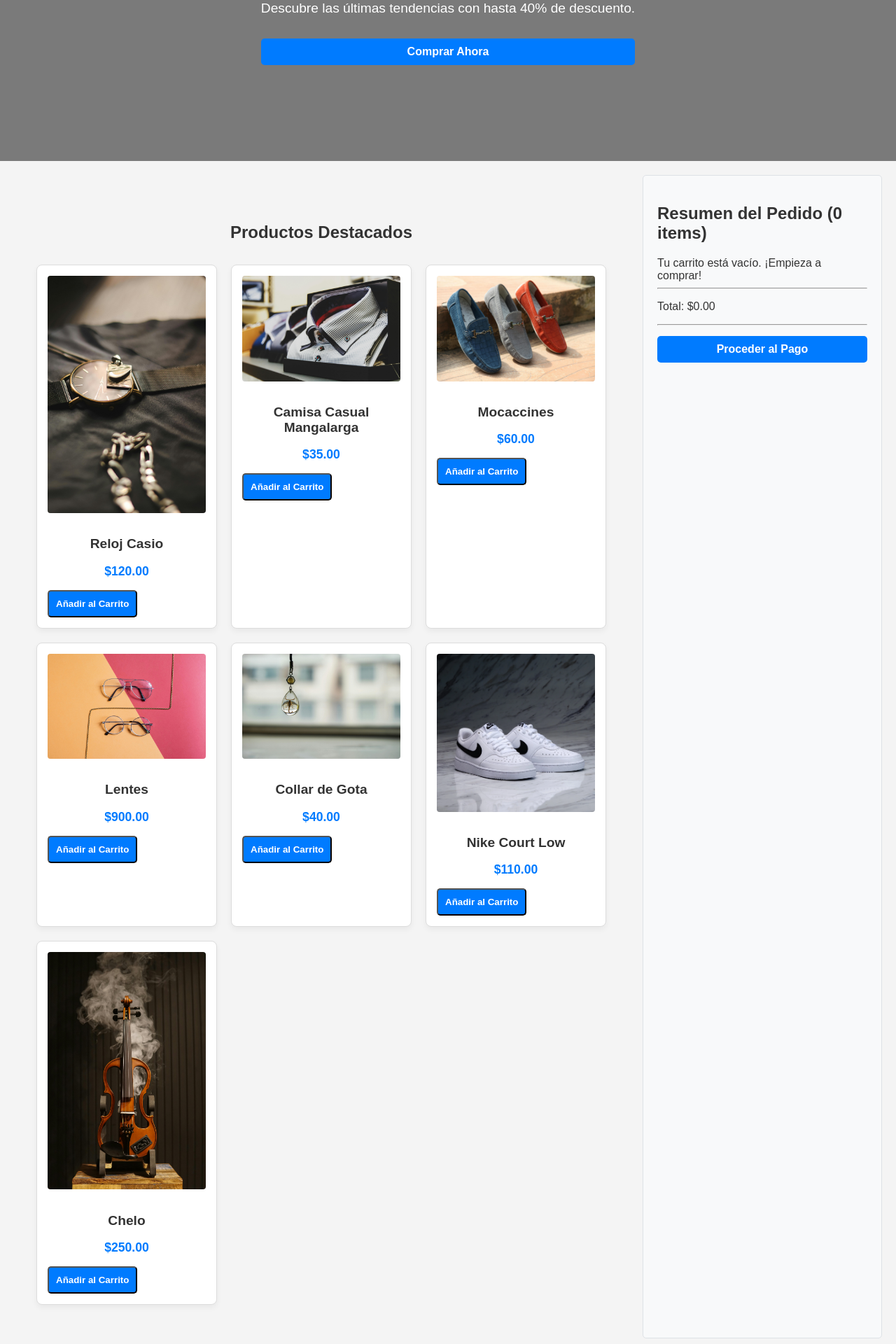
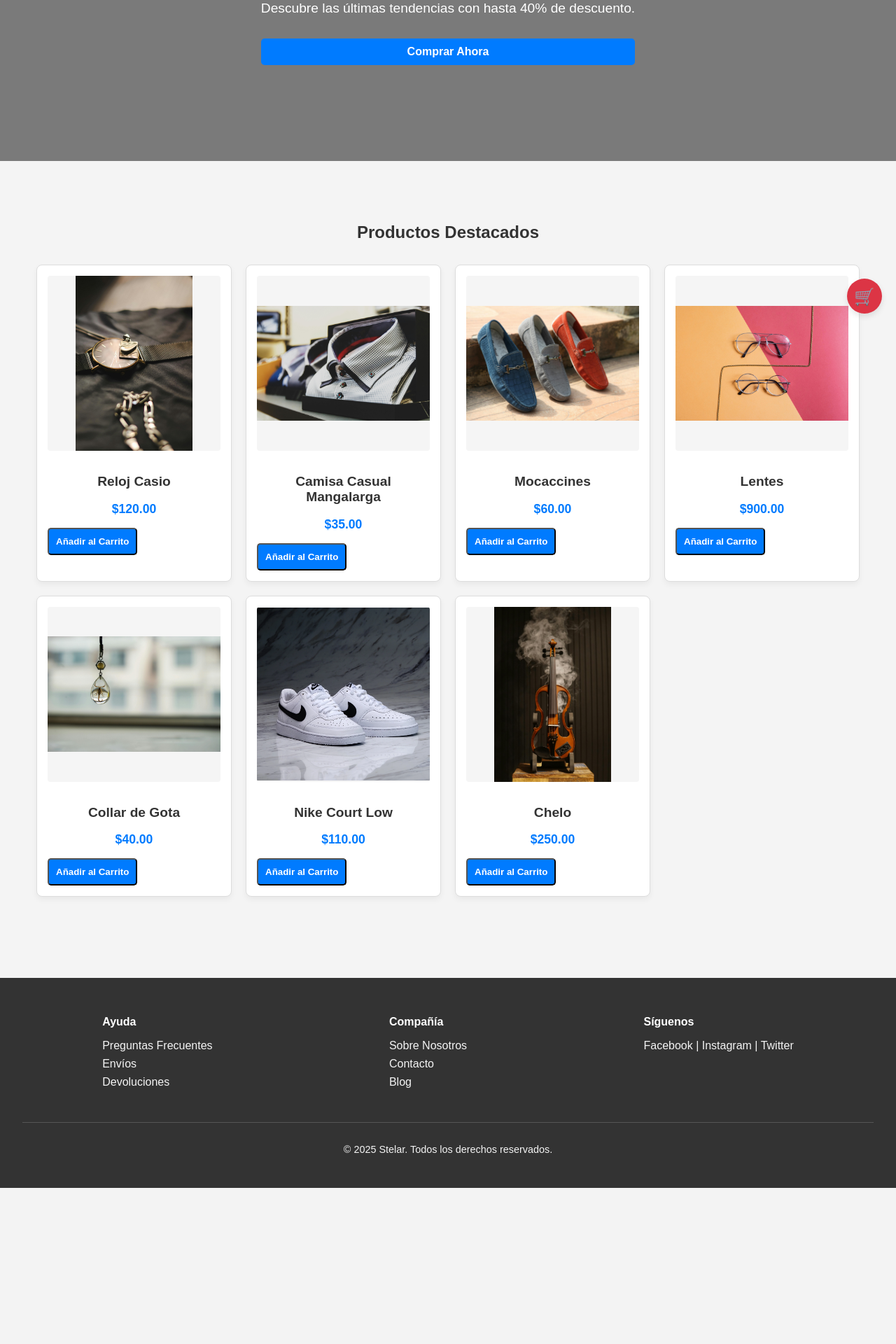
Before and after one commit to cosmik99/Stelar, a Django app: page /tienda/ in a window 1280 px wide. Shown: the part 332-2252 px from the top of the page at 70% size. After the commit the page ends 2029 px from the top, so only its background shows below. Run offline with Django 5.2, Linux system fonts and the light colour scheme; data comes from the database, SQL or seed files in the repository; both versions use the stored data as it was after the commit; some libraries are stand-ins or nearby versions.

Commit message:
Carrito - Stelar 90%

```diff
--- a/Stelar/store/models.py
+++ b/Stelar/store/models.py
@@ -1,6 +1,11 @@
 # store/models.py
+
 from django.db import models
 import datetime
+from PIL import Image
+from io import BytesIO
+from django.core.files.base import ContentFile
+import os
 
 
 # --- MODELO CATEGORY ---
@@ -24,32 +29,90 @@ class Customer(models.Model):
     password = models.CharField(max_length=100)
 
     def register(self):
-        """Guarda un nuevo cliente."""
         self.save()
 
     @staticmethod
     def get_customer_by_email(email):
-        """Obtiene un cliente por su correo electrónico."""
         try:
             return Customer.objects.get(email=email)
         except Customer.DoesNotExist:
             return None
 
     def isExists(self):
-        """Verifica si el cliente ya existe por su correo."""
         return Customer.objects.filter(email=self.email).exists()
 
     def __str__(self):
         return f"{self.first_name} {self.last_name}"
 
 
-# --- MODELO PRODUCT ---
+# --- MODELO PRODUCT (CON REDIMENSIONAMIENTO A TAMAÑO EXACTO Y RELLENO) ---
 class Product(models.Model):
     name = models.CharField(max_length=60)
     price = models.DecimalField(max_digits=10, decimal_places=2, default=0.00)
     category = models.ForeignKey(Category, on_delete=models.CASCADE, default=1)
     description = models.CharField(max_length=250, default='', blank=True, null=True)
     image = models.ImageField(upload_to='uploads/products/', blank=True, null=True)
+
+    # ---------------------------------------------------------------------
+    # 🎉 LÓGICA DE REDIMENSIONAMIENTO A 250x250 CON RELLENO WHITESMOKE 🎉
+    # ---------------------------------------------------------------------
+    def save(self, *args, **kwargs):
+        # 1. Guarda el modelo primero para que el archivo de imagen tenga una ruta (path)
+        super().save(*args, **kwargs)
+
+        # 2. Verifica si se subió una imagen
+        if self.image:
+            img = Image.open(self.image.path)
+
+            TARGET_WIDTH = 250
+            TARGET_HEIGHT = 250
+            TARGET_SIZE = (TARGET_WIDTH, TARGET_HEIGHT)
+            FILL_COLOR = (245, 245, 245) # Color 'whitesmoke' en RGB
+
+            # 3. Calcular la relación de aspecto de la imagen original
+            original_width, original_height = img.size
+            aspect_ratio = original_width / original_height
+
+            # 4. Redimensionar la imagen para que quepa en el cuadrado de 250x250
+            # manteniendo su proporción. Escala para que el lado más largo sea 250.
+            if original_width > original_height:
+                # La imagen es más ancha que alta, ajusta el ancho a 250
+                new_width = TARGET_WIDTH
+                new_height = int(new_width / aspect_ratio)
+            else:
+                # La imagen es más alta que ancha (o cuadrada), ajusta el alto a 250
+                new_height = TARGET_HEIGHT
+                new_width = int(new_height * aspect_ratio)
+
+            # Redimensiona la imagen al tamaño calculado
+            img = img.resize((new_width, new_height), Image.Resampling.LANCZOS)
+
+            # 5. Crear un nuevo lienzo de 250x250 con el color de fondo
+            canvas = Image.new('RGB', TARGET_SIZE, color=FILL_COLOR)
+
+            # 6. Calcular la posición para pegar la imagen redimensionada en el centro
+            x_offset = (TARGET_WIDTH - new_width) // 2
+            y_offset = (TARGET_HEIGHT - new_height) // 2
+
+            # 7. Pegar la imagen redimensionada en el centro del lienzo
+            canvas.paste(img, (x_offset, y_offset))
+
+            # 8. Preparar el buffer de memoria para guardar la imagen final
+            temp_buffer = BytesIO()
+
+            # Determina el formato (JPEG o PNG) basado en la extensión original
+            file_extension = os.path.splitext(self.image.name)[1].lower()
+            img_format = 'PNG' if file_extension == '.png' else 'JPEG'
+
+            # Guarda la imagen final (el lienzo) en el buffer
+            canvas.save(temp_buffer, format=img_format, quality=90)
+
+            # 9. Reemplaza la imagen antigua en el ImageField con la nueva data del lienzo
+            self.image.file = ContentFile(temp_buffer.getvalue())
+
+            # 10. Guarda el modelo *otra vez*, actualizando SOLO el campo 'image'
+            super().save(update_fields=['image'])
+
 
     def __str__(self):
         return self.name
@@ -63,21 +126,19 @@ class Product(models.Model):
         try:
             return self.image.url
         except:
-            return 'https://via.placeholder.com/200x200.png?text=Sin+Imagen'
+            # Puedes ajustar el placeholder a 250x250 para que coincida con el tamaño redimensionado
+            return 'https://via.placeholder.com/250x250.png?text=Sin+Imagen'
 
     @staticmethod
     def get_products_by_id(ids):
-        """Obtiene una lista de productos por sus IDs."""
         return Product.objects.filter(id__in=ids)
 
     @staticmethod
     def get_all_products():
-        """Obtiene todos los productos."""
         return Product.objects.all()
 
     @staticmethod
     def get_all_products_by_categoryid(category_id):
-        """Filtra productos por categoría."""
         if category_id:
             return Product.objects.filter(category=category_id)
         else:
@@ -99,10 +160,8 @@ class Order(models.Model):
         return f"Orden #{self.id} - {self.product.name}"
 
     def placeOrder(self):
-        """Guarda la orden en la base de datos."""
         self.save()
 
     @staticmethod
     def get_orders_by_customer(customer_id):
-        """Obtiene todas las órdenes de un cliente específico."""
         return Order.objects.filter(customer=customer_id).order_by('-date')
--- a/Stelar/store/templates/cart.html
+++ b/Stelar/store/templates/cart.html
@@ -75,7 +75,7 @@
                         <span class="text-primary">${{ order.get_cart_total }}</span>
                     </li>
                 </ul>
-                <a href="{% url 'checkout' %}" class="btn btn-primary w-100 mt-3">Proceder al Pago</a>
+                <a href="{% url 'checkout' %}" class="btn btn-success btn-block">Proceder al Pago</a>
             </div>
         </div>
     </div>
--- a/Stelar/store/templates/index.html
+++ b/Stelar/store/templates/index.html
@@ -15,7 +15,17 @@
         .cart-item-list hr { margin: 10px 0; }
         .product-grid { display: grid; grid-template-columns: repeat(auto-fit, minmax(250px, 1fr)); gap: 20px; }
         .product-card { border: 1px solid #ddd; padding: 15px; border-radius: 8px; text-align: center; }
-        .product-card img { max-width: 100%; height: auto; border-radius: 4px; margin-bottom: 10px; }
+        .product-card img {
+            width: 250px;       /* 🎉 Nuevo: Ancho fijo para la imagen */
+            height: 250px;      /* 🎉 Nuevo: Alto fijo para la imagen */
+            max-width: 100%;
+            border-radius: 4px;
+            margin-bottom: 10px;
+            /* CRUCIAL: Asegura que el contenido se ajuste sin recortar, usando el relleno */
+            object-fit: contain;
+            /* Añade el fondo blanco si el contenedor es más grande (aunque con width/height 250px ya no es tan necesario, es buena práctica) */
+            background-color: whitesmoke;
+        }
         .cta-button {
             display: block;
             background-color: #007bff;
@@ -26,6 +36,31 @@
             border-radius: 5px;
             margin-top: 15px;
             cursor: pointer;
+        }
+        /* Estilos para ocultar el carrito por defecto en la versión JS */
+        .cart-summary-area.hidden {
+        display: none;
+        } /* Estilos del botón flotante */
+        .toggle-cart-btn {
+        position: fixed;
+        bottom: 20px;
+        right: 20px;
+        width: 50px;
+        height: 50px;
+        border-radius: 50%;
+        background-color: #dc3545; /* Color llamativo (rojo) */
+        color: white;
+        border: none;
+        cursor: pointer;
+        font-size: 24px;
+        line-height: 50px;
+        text-align: center;
+        box-shadow: 0 4px 8px rgba(0,0,0,0.1);
+        z-index: 1000; /* Asegura que esté por encima de otros elementos */
+        transition: background-color 0.3s;
+        }
+        .toggle-cart-btn:hover {
+        background-color: #c82333;
         }
     </style>
 </head>
@@ -89,7 +124,7 @@
             </div>
         </section>
 
-        <aside class="cart-summary-area">
+            <aside id="cart-summary" class="cart-summary-area hidden">
             <!-- Título actualizado para mostrar el conteo de ítems del carrito -->
             <h2>Resumen del Pedido ({{ order.get_cart_items }} items)</h2>
 
@@ -145,9 +180,31 @@
         </div>
     </div>
     <div class="footer-bottom">
-        <p>&copy; 2025 MiTienda. Todos los derechos reservados.</p>
+        <p>&copy; 2025 Stelar. Todos los derechos reservados.</p>
     </div>
 </footer>
 
+<button id="toggle-cart-button" class="toggle-cart-btn" aria-label="Mostrar/Ocultar Carrito">🛒</button>
+
+<script>
+    document.addEventListener('DOMContentLoaded', function() {
+        const cartSummary = document.getElementById('cart-summary');
+        const toggleButton = document.getElementById('toggle-cart-button');
+
+        // Esta verificación ahora será TRUE porque el ID está presente.
+        if (cartSummary && toggleButton) {
+            toggleButton.addEventListener('click', function() {
+                // Alterna la clase 'hidden' en el resumen del carrito
+                cartSummary.classList.toggle('hidden');
+                // Opcional: Cambiar el icono del botón si quieres que indique su estado
+                if (cartSummary.classList.contains('hidden')) {
+                    toggleButton.textContent = '🛒'; // Carrito oculto
+                } else {
+                    toggleButton.textContent = '✖️'; // Carrito visible (opción de cierre)
+                }
+            });
+        }
+    });
+</script>
 </body>
 </html>
```
Also changed, not shown: Stelar/store/views/checkout.py (+67 -10 lines), Stelar/db.sqlite3, Stelar/media/uploads/products/nike_x1FHQJH.webp (added), Stelar/media/uploads/products/pexels-caique-araujo-101156227-34613840_LvfNRU7.jpg (added), Stelar/media/uploads/products/pexels-pixabay-264871.jpg (added), Stelar/media/uploads/products/pexels-pixabay-264871_bXitMZQ.jpg (added), Stelar/media/uploads/products/pexels-pluyar-1493112.jpg (added), Stelar/store/static/store/css/style.css (line endings or trailing spaces), Stelar/store/templates/store/checkout.html (renamed from Stelar/store/templates/checkout.html).
